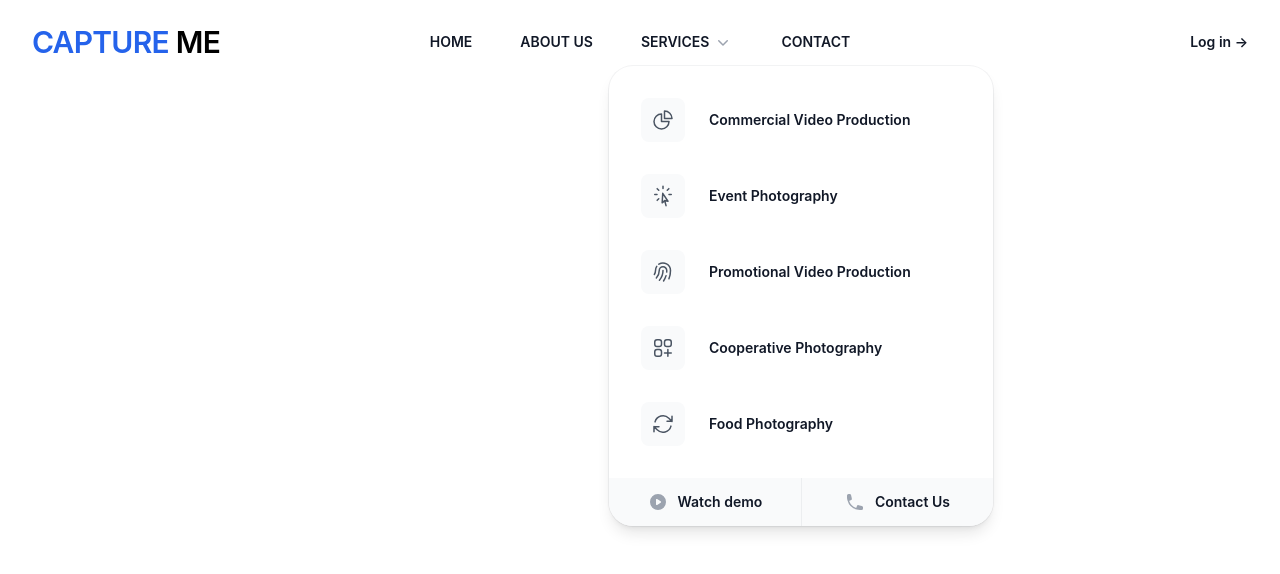
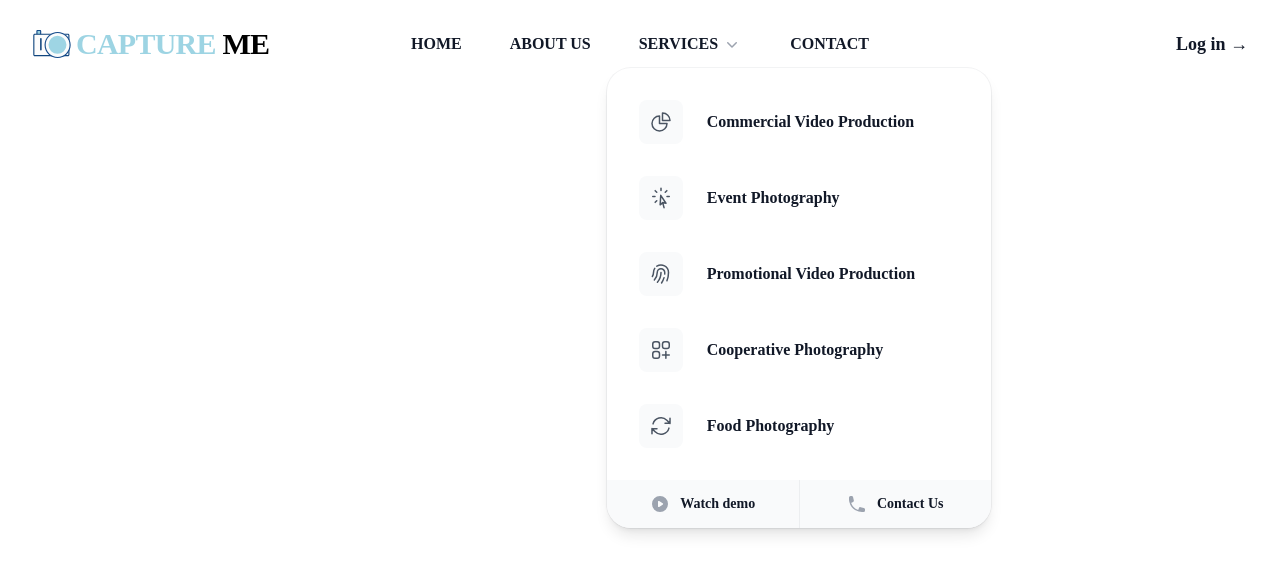
Before and after one commit to Arsal5511/CaptureME, a React (Create React App) app: page / in a window 1280 px wide. Both pictures are taken after a click on the button "SERVICES". Shown: the top 574 px of the page. Built offline with nearby package versions, Linux system fonts and the light colour scheme.

Commit message:
Icon and much more including coloring and fonts

```diff
--- a/public/index.html
+++ b/public/index.html
@@ -1,43 +1,20 @@
 <!DOCTYPE html>
 <html lang="en">
+
 <head>
   <meta charset="utf-8" />
   <link rel="icon" href="%PUBLIC_URL%/favicon.ico" />
   <meta name="viewport" content="width=device-width, initial-scale=1" />
   <meta name="theme-color" content="#000000" />
-    <meta
-      name="description"
-      content="Web site created using create-react-app"
-    />
-    <link rel="apple-touch-icon" href="%PUBLIC_URL%/logo192.png" />
-    <!--
-      manifest.json provides metadata used when your web app is installed on a
-      user's mobile device or desktop. See https://developers.google.com/web/fundamentals/web-app-manifest/
-    -->
+  <meta name="description" content="Web site created using create-react-app" />
+
   <link rel="manifest" href="%PUBLIC_URL%/manifest.json" />
-    <!--
-      Notice the use of %PUBLIC_URL% in the tags above.
-      It will be replaced with the URL of the `public` folder during the build.
-      Only files inside the `public` folder can be referenced from the HTML.
 
-      Unlike "/favicon.ico" or "favicon.ico", "%PUBLIC_URL%/favicon.ico" will
-      work correctly both with client-side routing and a non-root public URL.
-      Learn how to configure a non-root public URL by running `npm run build`.
-    -->
-    <title>React App</title>
+  <title>Capture - Me</title>
 </head>
+
 <body>
-    <noscript>You need to enable JavaScript to run this app.</noscript>
   <div id="root"></div>
-    <!--
-      This HTML file is a template.
-      If you open it directly in the browser, you will see an empty page.
+</body>
 
-      You can add webfonts, meta tags, or analytics to this file.
-      The build step will place the bundled scripts into the <body> tag.
-
-      To begin the development, run `npm start` or `yarn start`.
-      To create a production bundle, use `npm run build` or `yarn build`.
-    -->
-  </body>
 </html>
--- a/src/components/navbar/navbar.js
+++ b/src/components/navbar/navbar.js
@@ -34,8 +34,9 @@ export default function Example() {
     <header className="bg-white">
       <nav className="mx-auto flex max-w-7xl items-center justify-between p-6 lg:px-8" aria-label="Global">
         <div className="flex lg:flex-1">
-          <a href="/" className="-m-1.5 p-1.5 font-semibold">
-            <p className="text-3xl tracking-tight text-blue-600 font-semibold">CAPTURE <span className="text-black">ME</span></p>
+          <a href="/" className="-m-1.5 gap-1 p-1.5 flex items-center justify-center font-semibold">
+            <img className="h-10 w-auto" src="/camera-svgrepo-com.svg?color=indigo&shade=600" alt="" />
+            <p className="text-3xl tracking-tight text-[#9dd4e3] font-semibold">CAPTURE <span className="text-black">ME</span></p>
           </a>
         </div>
 
@@ -55,15 +56,15 @@ export default function Example() {
           {/* Nav Links  */}
         <Popover.Group className="hidden lg:flex lg:gap-x-12">
 
-        <a href="/" className="text-sm font-semibold leading-6 text-gray-900  ">
+        <a href="/" className="text-md font-semibold leading-6 text-gray-900  ">
             HOME
           </a>
-          <a href="/" className="text-sm font-semibold leading-6 text-gray-900 ">
+          <a href="/" className="text-md font-semibold leading-6 text-gray-900 ">
             ABOUT US
           </a>
 
           <Popover className="relative">
-            <Popover.Button className="flex items-center focus:outline-none gap-x-1 text-sm font-semibold leading-6 text-gray-900">
+            <Popover.Button className="flex items-center focus:outline-none gap-x-1 text-md font-semibold leading-6 text-gray-900">
               SERVICES
               <ChevronDownIcon className="h-5 w-5 flex-none text-gray-400" aria-hidden="true" />
             </Popover.Button>
@@ -82,10 +83,10 @@ export default function Example() {
                   {products.map((item) => (
                     <div
                       key={item.name}
-                      className="group relative flex items-center gap-x-6 rounded-lg p-4 text-sm leading-6 hover:bg-gray-50"
+                      className="group relative flex items-center gap-x-6 rounded-lg p-4 text-md leading-6 hover:bg-gray-50"
                     >
                       <div className="flex h-11 w-11 flex-none items-center justify-center rounded-lg bg-gray-50 group-hover:bg-white">
-                        <item.icon className="h-6 w-6 text-gray-600 group-hover:text-indigo-600" aria-hidden="true" />
+                        <item.icon className="h-6 w-6 text-gray-600 group-hover:text-[#9dd4e3]" aria-hidden="true" />
                       </div>
                       <div className="flex-auto">
                         <a href={item.href} className="block font-semibold text-gray-900">
@@ -114,14 +115,14 @@ export default function Example() {
           </Popover>
 
 
-          <a href="/" className="text-sm font-semibold leading-6 text-gray-900 ">
+          <a href="/" className="text-md font-semibold leading-6 text-gray-900 ">
             CONTACT
           </a>
         </Popover.Group>
 
         {/* Login Button */}
         <div className="hidden lg:flex lg:flex-1 lg:justify-end">
-          <a href="/" className="text-sm font-semibold leading-6 text-gray-900">
+          <a href="/" className="text-lg font-semibold leading-6 text-gray-900">
             Log in <span aria-hidden="true">&rarr;</span>
           </a>
         </div>
@@ -132,8 +133,9 @@ export default function Example() {
         <div className="fixed inset-0 z-10" />
         <Dialog.Panel className="fixed inset-y-0 right-0 z-10 w-full overflow-y-auto bg-white px-6 py-6 sm:max-w-sm sm:ring-1 sm:ring-gray-900/10">
           <div className="flex items-center justify-between">
-            <a href="/" className="-m-1.5 p-1.5">
-              <p className="text-2xl tracking-tight text-blue-600 font-semibold">CAPTURE <span className='text-black' >ME</span></p>
+            <a href="/" className="-m-1.5 p-1.5 ">
+            <img className="h-10 w-auto" src="/camera-svgrepo-com.svg?color=indigo&shade=600" alt="" />
+
             </a>
 
             {/* Button for close */}
--- a/src/index.css
+++ b/src/index.css
@@ -2,13 +2,14 @@
 @tailwind components;
 @tailwind utilities;
 
+@import url('https://fonts.googleapis.com/css2?family=Bebas+Neue&family=Edu+NSW+ACT+Foundation:wght@400..700&display=swap');
+
+@import url('https://fonts.googleapis.com/css2?family=Bebas+Neue&family=Edu+NSW+ACT+Foundation:wght@400..700&display=swap');
 
 
 body {
   margin: 0;
-  font-family: -apple-system, BlinkMacSystemFont, 'Segoe UI', 'Roboto', 'Oxygen',
-    'Ubuntu', 'Cantarell', 'Fira Sans', 'Droid Sans', 'Helvetica Neue',
-    sans-serif;
+  font-family: "Edu NSW ACT Foundation", cursive;
   -webkit-font-smoothing: antialiased;
   -moz-osx-font-smoothing: grayscale;
 }
```
Also changed, not shown: public/camera-svgrepo-com.svg (added), 1 other file (tests, documents, lock files or other folders). Lines whose indentation alone changed are shown as unchanged.
